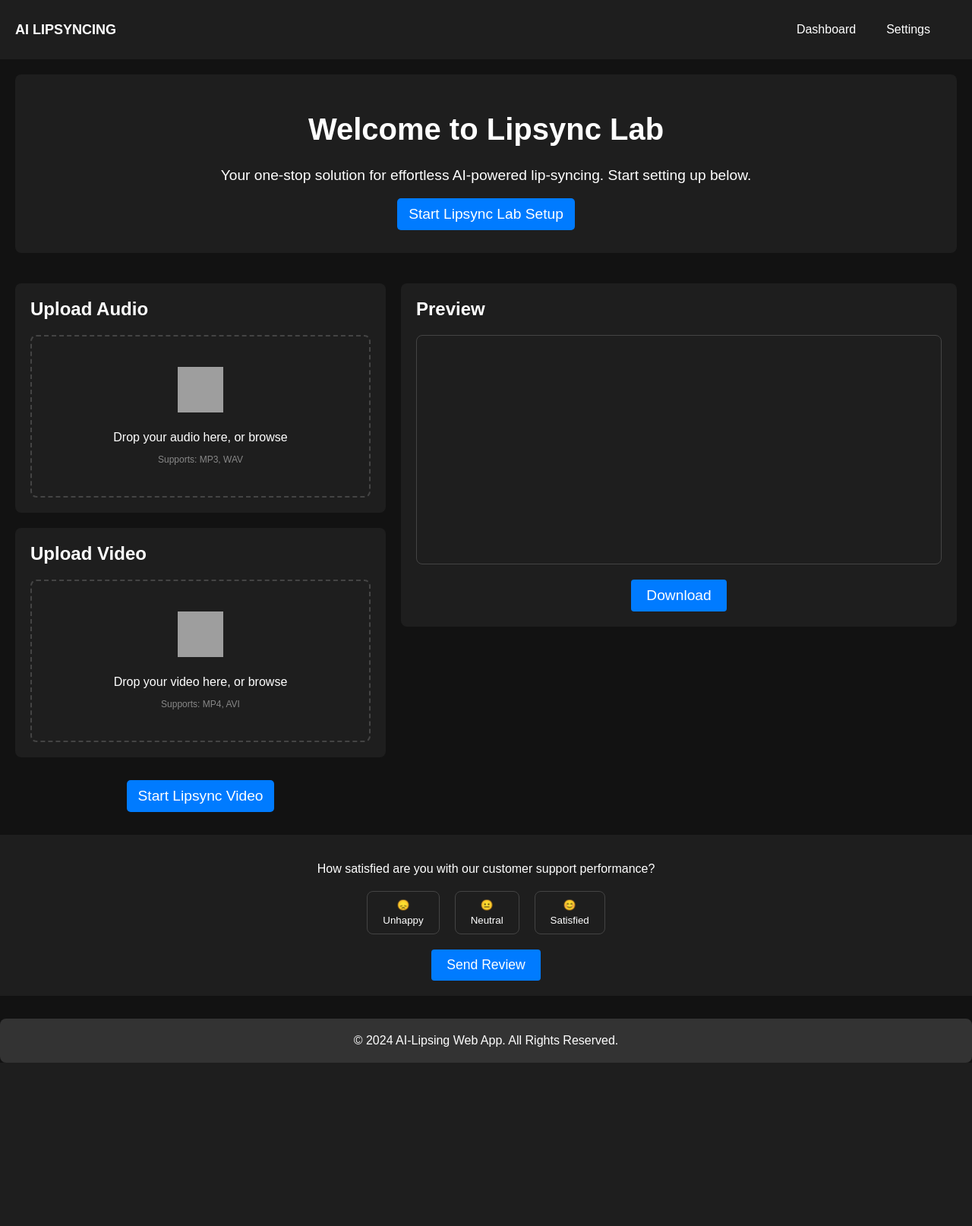
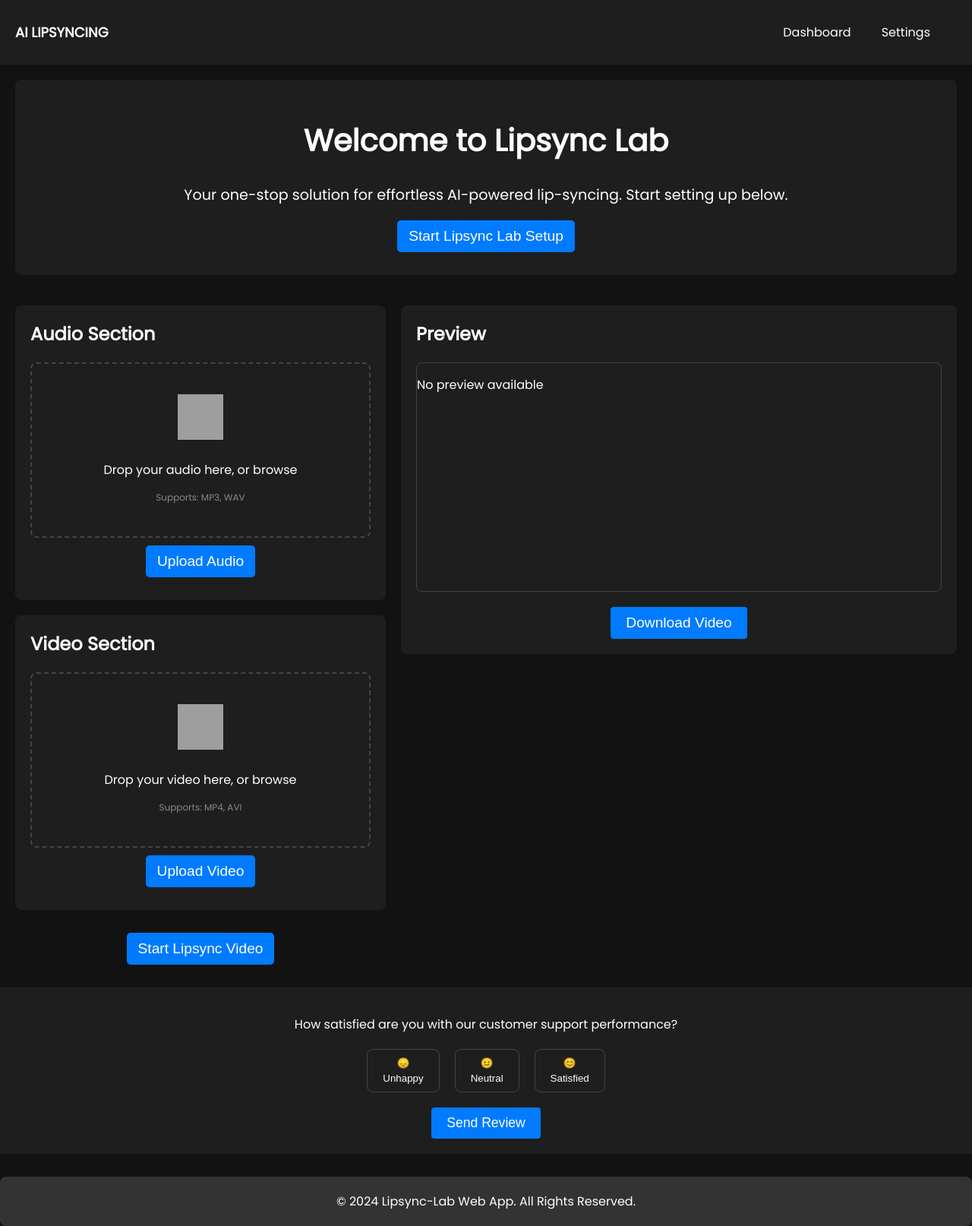
Before and after one commit to aHmiicH17/testing, a Flask app: page / in a window 1280 px wide. Shown: the whole page at 76% size. Before the commit the page ends 1399 px from the top, so only its background shows below. Run offline with Flask 3, Linux system fonts and the light colour scheme; grey boxes are pictures that could not be loaded.

Commit message:
Files uodates

```diff
--- a/app.py
+++ b/app.py
@@ -1,21 +1,114 @@
-from flask import Flask, render_template, request, redirect, url_for, session, flash
-from datetime import datetime
-from werkzeug.security import generate_password_hash, check_password_hash
+# from flask import Flask, render_template, request, redirect, url_for, session, flash
+# from datetime import datetime
+# from werkzeug.security import generate_password_hash, check_password_hash
 
+
+# app = Flask(__name__)
+# app.secret_key = 'your-secret-key'
+# app.config['SQLALCHEMY_DATABASE_URI'] = 'sqlite:///users.db'
+# app.config['SQLALCHEMY_TRACK_MODIFICATIONS'] = False
+
+
+
+
+
+# # Dashboard Route
+# @app.route('/')
+# def dashboard():
+#     return render_template('dashboard.html')
+
+# # Settings Route
+# @app.route('/setting', methods=['GET', 'POST'])
+# def setting():
+#     if request.method == 'POST':
+#         # Logic to update user settings can go here
+#         pass
+#     return render_template('setting.html')
+
+
+
+# if __name__ == '__main__':
+#     app.run(debug=True)
+
+from flask import Flask, render_template, request, redirect, url_for, flash, session
+import os
+from werkzeug.utils import secure_filename
 
 app = Flask(__name__)
 app.secret_key = 'your-secret-key'
 app.config['SQLALCHEMY_DATABASE_URI'] = 'sqlite:///users.db'
 app.config['SQLALCHEMY_TRACK_MODIFICATIONS'] = False
 
-
-
-
+# Create "result_output" directory if it doesn't exist
+UPLOAD_FOLDER = 'result_output'
+os.makedirs(UPLOAD_FOLDER, exist_ok=True)
+app.config['UPLOAD_FOLDER'] = UPLOAD_FOLDER
 
 # Dashboard Route
 @app.route('/')
 def dashboard():
     return render_template('dashboard.html')
+
+# Route to handle audio file upload
+@app.route('/upload_audio', methods=['POST'])
+def upload_audio():
+    if 'audio_file' not in request.files:
+        flash('No audio file part')
+        return redirect(url_for('dashboard'))
+
+    audio_file = request.files['audio_file']
+    if audio_file.filename == '':
+        flash('No selected audio file')
+        return redirect(url_for('dashboard'))
+
+    if audio_file:
+        filename = secure_filename(audio_file.filename)
+        audio_file.save(os.path.join(app.config['UPLOAD_FOLDER'], filename))
+        flash('Audio file uploaded successfully')
+        return redirect(url_for('dashboard'))
+
+# Route to handle video file upload
+@app.route('/upload_video', methods=['POST'])
+def upload_video():
+    if 'video_file' not in request.files:
+        flash('No video file part')
+        return redirect(url_for('dashboard'))
+
+    video_file = request.files['video_file']
+    if video_file.filename == '':
+        flash('No selected video file')
+        return redirect(url_for('dashboard'))
+
+    if video_file:
+        filename = secure_filename(video_file.filename)
+        video_file.save(os.path.join(app.config['UPLOAD_FOLDER'], filename))
+        flash('Video file uploaded successfully')
+        return redirect(url_for('dashboard'))
+
+
+# Route to start the lip-sync process
+@app.route('/start_lipsync', methods=['POST'])
+def start_lipsync():
+    # Assuming process_lipsync() is your function that processes the files
+    # Save the result as "result.mp4" in the UPLOAD_FOLDER
+    result_video_path = os.path.join(app.config['UPLOAD_FOLDER'], 'result.mp4')
+
+    # Here, call your processing function and save the output as "result.mp4"
+    # Example: process_lipsync(input_audio, input_video, result_video_path)
+    # For now, we assume "result.mp4" is created after processing
+
+    if os.path.exists(result_video_path):
+        flash('Video processed successfully')
+        return render_template('dashboard.html', result_video='result.mp4')
+    else:
+        flash('Error in processing video')
+        return redirect(url_for('dashboard'))
+
+# Route to download the processed video
+@app.route('/download/<filename>')
+def download_file(filename):
+    return send_from_directory(app.config['UPLOAD_FOLDER'], filename, as_attachment=True)
+
 
 # Settings Route
 @app.route('/setting', methods=['GET', 'POST'])
@@ -25,7 +118,5 @@ def setting():
         pass
     return render_template('setting.html')
 
-
-
 if __name__ == '__main__':
     app.run(debug=True)
--- a/static/css/dashboard.css
+++ b/static/css/dashboard.css
@@ -1,5 +1,7 @@
+@import url('https://fonts.googleapis.com/css?family=Poppins&display=swap');
+
 body {
-    font-family: Arial, sans-serif;
+    font-family: Poppins;
     margin: 0;
     padding: 0;
     background-color: #121212;
--- a/static/js/dashboard.js
+++ b/static/js/dashboard.js
@@ -1,3 +1,118 @@
+// document.addEventListener('DOMContentLoaded', () => {
+//     const audioDropZone = document.getElementById('audio-drop-zone');
+//     const videoDropZone = document.getElementById('video-drop-zone');
+//     const ratingButtons = document.querySelectorAll('.rating-btn');
+//     const sendReviewBtn = document.getElementById('send-review');
+//     const editButton = document.getElementById('edit-button');
+//     const downloadButton = document.getElementById('download-button');
+//     const logoutButton = document.getElementById('logout');
+//     const navLinks = document.querySelectorAll('.nav-link');
+
+//     function handleDrop(e, type) {
+//         e.preventDefault();
+//         e.stopPropagation();
+//         const file = e.dataTransfer.files[0];
+//         if (file) {
+//             console.log(`${type} file uploaded:`, file.name);
+//             updatePreview(type, file);
+//         }
+//     }
+
+//     function handleDragOver(e) {
+//         e.preventDefault();
+//         e.stopPropagation();
+//     }
+
+//     function updatePreview(type, file) {
+//         const previewContent = document.querySelector('.preview-content');
+//         previewContent.innerHTML = `<p>${type} file uploaded: ${file.name}</p>`;
+
+//         // Enable buttons after file upload
+//         editButton.disabled = false;
+//         downloadButton.disabled = false;
+//     }
+
+//     [audioDropZone, videoDropZone].forEach(dropZone => {
+//         dropZone.addEventListener('dragover', handleDragOver);
+//         dropZone.addEventListener('drop', (e) => {
+//             handleDrop(e, dropZone.id.includes('audio') ? 'Audio' : 'Video');
+//         });
+//         dropZone.addEventListener('click', () => {
+//             const input = document.createElement('input');
+//             input.type = 'file';
+//             input.accept = dropZone.id.includes('audio') ? 'audio/*' : 'video/*';
+//             input.onchange = (e) => {
+//                 const file = e.target.files[0];
+//                 if (file) {
+//                     updatePreview(dropZone.id.includes('audio') ? 'Audio' : 'Video', file);
+//                 }
+//             };
+//             input.click();
+//         });
+//     });
+
+//     ratingButtons.forEach(button => {
+//         button.addEventListener('click', () => {
+//             ratingButtons.forEach(btn => btn.classList.remove('active'));
+//             button.classList.add('active');
+//         });
+//     });
+
+//     sendReviewBtn.addEventListener('click', () => {
+//         const selectedRating = document.querySelector('.rating-btn.active');
+//         if (selectedRating) {
+//             console.log('Review sent:', selectedRating.dataset.rating);
+//             alert('Thank you for your feedback!');
+//         } else {
+//             alert('Please select a rating before sending the review.');
+//         }
+//     });
+
+//     editButton.addEventListener('click', () => {
+//         console.log('Edit button clicked');
+//         alert('Edit functionality not implemented yet.');
+//     });
+
+//     downloadButton.addEventListener('click', () => {
+//         console.log('Download button clicked');
+//         alert('Download functionality not implemented yet.');
+//     });
+
+//     logoutButton.addEventListener('click', () => {
+//         // Clear user session data or cookies
+//         // Redirect to login page
+//         window.location.href = 'login.html';
+//     });
+
+//     // Initially disable the buttons
+//     editButton.disabled = true;
+//     downloadButton.disabled = true;
+
+//     // Handle navbar links
+//     navLinks.forEach(link => {
+//         link.addEventListener('click', (e) => {
+//             e.preventDefault();
+//             navLinks.forEach(l => l.classList.remove('active'));
+//             link.classList.add('active');
+
+//             const page = link.textContent.trim();
+//             switch(page) {
+//                 case 'Dashboard':
+//                     window.location.href = 'dashboard.html';
+//                     break;
+//                 case 'Settings':
+//                     window.location.href = 'setting.html';
+//                     break;
+//                 case 'Logout':
+//                     // Already handled by logoutButton event listener
+//                     break;
+//             }
+//         });
+//     });
+// });
+
+
+
 document.addEventListener('DOMContentLoaded', () => {
     const audioDropZone = document.getElementById('audio-drop-zone');
     const videoDropZone = document.getElementById('video-drop-zone');
@@ -7,6 +122,7 @@ document.addEventListener('DOMContentLoaded', () => {
     const downloadButton = document.getElementById('download-button');
     const logoutButton = document.getElementById('logout');
     const navLinks = document.querySelectorAll('.nav-link');
+    const startLipsyncButton = document.getElementById('setup-btn');
 
     function handleDrop(e, type) {
         e.preventDefault();
@@ -32,24 +148,40 @@ document.addEventListener('DOMContentLoaded', () => {
         downloadButton.disabled = false;
     }
 
+    // Set up drag-and-drop and click-to-upload functionality for each drop zone
     [audioDropZone, videoDropZone].forEach(dropZone => {
         dropZone.addEventListener('dragover', handleDragOver);
         dropZone.addEventListener('drop', (e) => {
             handleDrop(e, dropZone.id.includes('audio') ? 'Audio' : 'Video');
         });
+
         dropZone.addEventListener('click', () => {
-            const input = document.createElement('input');
-            input.type = 'file';
-            input.accept = dropZone.id.includes('audio') ? 'audio/*' : 'video/*';
-            input.onchange = (e) => {
-                const file = e.target.files[0];
-                if (file) {
-                    updatePreview(dropZone.id.includes('audio') ? 'Audio' : 'Video', file);
-                }
-            };
+            const input = dropZone.querySelector('input[type="file"]');
             input.click();
         });
+
+        dropZone.querySelector('input[type="file"]').addEventListener('change', (e) => {
+            const file = e.target.files[0];
+            if (file) {
+                updatePreview(dropZone.id.includes('audio') ? 'Audio' : 'Video', file);
+            }
+        });
     });
+
+    //start lipsyncing fuction
+    startLipsyncButton.addEventListener('click', (e) => {
+        e.preventDefault();
+        fetch('/start_lipsync', {
+            method: 'POST'
+        }).then(response => {
+            if (response.ok) {
+                window.location.reload();
+            } else {
+                alert('Error in processing video');
+            }
+        });
+    });
+
 
     ratingButtons.forEach(button => {
         button.addEventListener('click', () => {
--- a/templates/dashboard.html
+++ b/templates/dashboard.html
@@ -49,7 +49,7 @@
     <main>
         <!-- Left column -->
         <div class="left-column">
-            <section class="upload-box">
+            <!-- <section class="upload-box">
                 <h2>Upload Audio</h2>
                 <div class="drop-zone" id="audio-drop-zone">
                     <img src="{{ url_for('static', filename='img/upload-icon.png') }}" alt="Upload">
@@ -64,25 +64,77 @@
                     <p>Drop your video here, or browse</p>
                     <span>Supports: MP4, AVI</span>
                 </div>
+            </section> -->
+
+            <section class="upload-box">
+                <h2>Audio Section</h2>
+                <form method="post" action="/upload_audio" enctype="multipart/form-data">
+                    <div class="drop-zone" id="audio-drop-zone">
+                        <img src="{{ url_for('static', filename='img/upload-icon.png') }}" alt="Upload">
+                        <p>Drop your audio here, or browse</p>
+                        <span>Supports: MP3, WAV</span>
+                        <input type="file" name="audio_file" accept="audio/*" style="display: none;">
+                    </div>
+                    <button type="submit" class="btn-primary">Upload Audio</button>
+                </form>
             </section>
+
+            <section class="upload-box">
+                <h2>Video Section</h2>
+                <form method="post" action="/upload_video" enctype="multipart/form-data">
+                    <div class="drop-zone" id="video-drop-zone">
+                        <img src="{{ url_for('static', filename='img/upload-icon.png') }}" alt="Upload">
+                        <p>Drop your video here, or browse</p>
+                        <span>Supports: MP4, AVI</span>
+                        <input type="file" name="video_file" accept="video/*" style="display: none;">
+                    </div>
+                    <button type="submit" class="btn-primary">Upload Video</button>
+                </form>
+            </section>
+
             <form method="post" action="/">
                 <button type="submit" class="btn-primary" id="setup-btn">Start Lipsync Video</button>
             </form>
         </div>
 
-        <!-- Right column -->
+       <!-- Right column -->
+        <!-- <div class="right-column">
+            <section class="preview-section">
+                <h2>Preview</h2>
+                <div class="preview-content">
+
+                </div>
+                <div class="preview-buttons">
+
+                    <button id="download-button" class="action-button">Download</button>
+                </div>
+            </section>
+        </div> -->
+
         <div class="right-column">
             <section class="preview-section">
                 <h2>Preview</h2>
                 <div class="preview-content">
-                    <!-- Preview content will be added here -->
+                    {% if result_video %}
+                        <video controls width="100%">
+                            <source src="{{ url_for('static', filename=result_video) }}" type="video/mp4">
+                            Your browser does not support the video tag.
+                        </video>
+                    {% else %}
+                        <p>No preview available</p>
+                    {% endif %}
                 </div>
                 <div class="preview-buttons">
-                    <!-- <button id="edit-button" class="action-button">Edit</button> -->
-                    <button id="download-button" class="action-button">Download</button>
+                    <form method="post" action="/start_lipsync">
+                        <button type="submit" class="action-button">Download Video</button>
+                    </form>
+                    {% if result_video %}
+                        <a href="{{ url_for('download_file', filename=result_video) }}" class="action-button" download>Download</a>
+                    {% endif %}
                 </div>
             </section>
         </div>
+
     </main>
 
     <footer>
@@ -99,7 +151,7 @@
 
     <footer class="footer">
         <div class="footer-content">
-            <p>&copy; 2024 AI-Lipsing Web App. All Rights Reserved.</p>
+            <p>&copy; 2024 Lipsync-Lab Web App. All Rights Reserved.</p>
         </div>
     </footer>
     <script src="{{ url_for('static', filename='js/dashboard.js') }}"></script>
```
